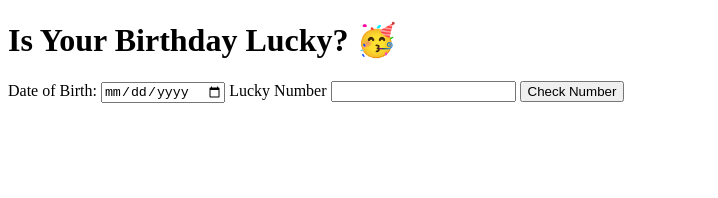
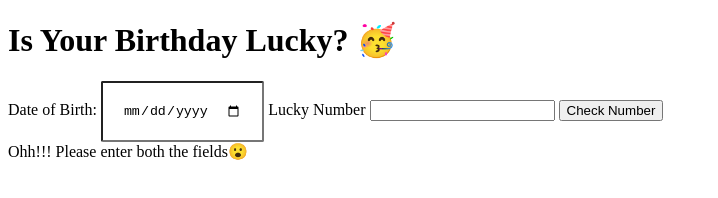
Before and after one commit to atulpatill/Mark-11, a plain HTML site: page index.html in a window 1280 px wide. Both pictures are taken after a click on the button "Check Number". Shown: the whole page, without its empty margins (0-718 px from the left). Drawn offline with Linux system fonts and the light colour scheme.

Commit message:
feat: added

```diff
--- a/index.html
+++ b/index.html
@@ -14,6 +14,7 @@
     <label for="lucky-number">Lucky Number</label>
     <input type="number" id="lucky-number">
     <button id="check-number">Check Number</button>
+    <div id="output-box"></div>
 
 
 </body>
--- a/index.js
+++ b/index.js
@@ -1,17 +1,37 @@
 const dateOfBirth = document.querySelector("#date-of-birth");
 const luckyNumber = document.querySelector("#lucky-number");
 const checkNumberOfButton = document.querySelector("#check-number");
+const outputBox = document.querySelector("#output-box");
 
+
+function compareValues(sum,luckyNumber){
+  if (sum%luckyNumber===0){
+    outputBox.innerText ="Hurray!!!Your Birthday is Lucky😀";
+  }else{
+    outputBox.innerText="Sorry!!! Your Birthday is not Lucky😐";
+  }
+}
 
 
  function checkBirthDateIsLucky(){
-  const date = dateOfBirth.value ;
-    const sum = calculateSum(date);
-  console.log(sum)
+  const dob = dateOfBirth.value ;
+    const sum = calculateSum(dob);
+    if (sum&&dob){
+      compareValues(sum, luckyNumber.value)
+    } else{
+      outputBox.innerText = "Ohh!!! Please enter both the fields😮"
+    }
+
+
 }
 
-function calculateSum(date){
-   return 12;
+function calculateSum(dob){
+  dob = dob.replaceAll("-","");
+  let sum = 0;
+  for(let i=0; i<dob.length; i++){
+  sum = sum + Number(dob.charAt(i));
+  }
+  return sum;
 }
 
 checkNumberOfButton.addEventListener("click", checkBirthDateIsLucky)
--- a/style.css
+++ b/style.css
@@ -0,0 +1,9 @@
+#date-of-birth{
+    padding: 20px;
+    margin:auto;
+    border: 2px solide red;
+    border-radius: 2px;
+}
+
+
+}
```
